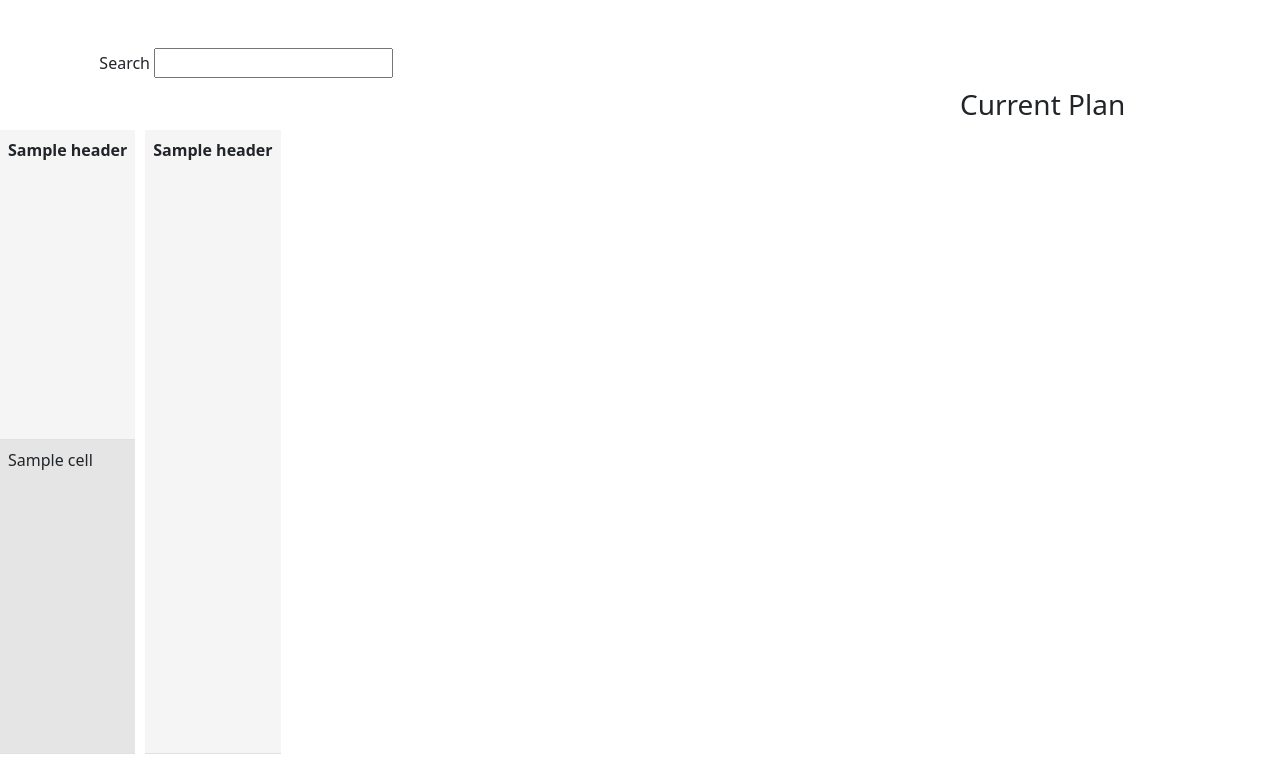
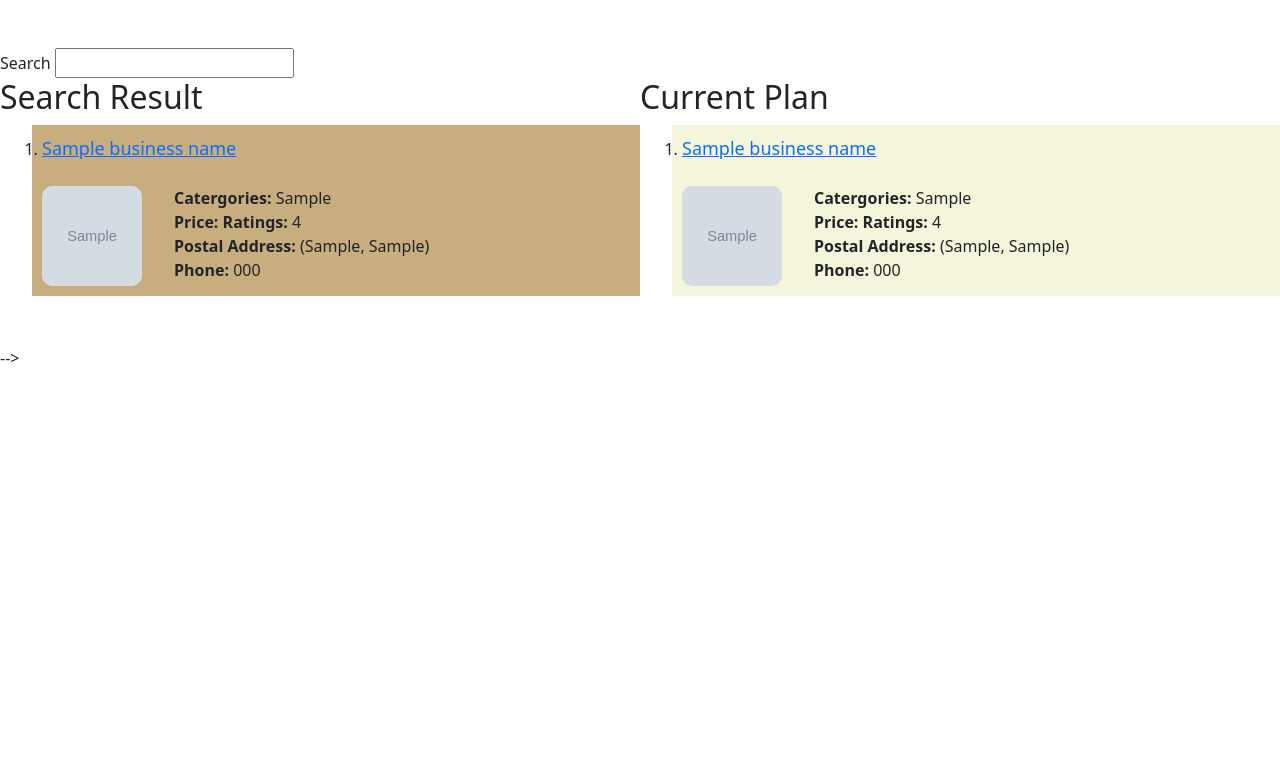
Before and after one commit to RushikeshBhagat/Collaborative-travel-management-system, a Flask app: template templates/createPlan.html in a window 1280 px wide. Shown: the part 78-848 px from the top of the page. After the commit the page ends 440 px from the top, so only its background shows below. Run offline with Flask 2, Linux system fonts and the light colour scheme; the template is opened without the code that fills it: most values are stand-ins (such as "Sample title", 1, 10 or a date in 2020); grey boxes marked "Sample" are stand-in pictures; lists and menus that the app fills with data are empty.

Commit message:
changed vewPlan UI

```diff
--- a/app.py
+++ b/app.py
@@ -220,8 +220,15 @@
 
 
 @app.route("/", methods=['GET','POST'])
+
+def index():
+
+        #return render_template('index.html')
+
+    return render_template('index.html')
+
 @app.route("/createPlan", methods=['GET','POST'])
-def index():
+def createPlan():
     if request.method == 'POST':
 
         if 'city' in request.form :
@@ -237,32 +244,10 @@
 
         business_data = response.json()
 
-        cols = ["Name","Website","Image", "Ratings", "Price", "Address", "Phone No."]
-        filter=[]
-        for business in business_data['businesses']:
-            temp=[]
-            temp.append((business['name']))
-            temp.append((business['url']))
-            temp.append((business['image_url']))
-            temp.append((business['rating']))
-            if "price" in business:
-                temp.append((business['price']))
-            else:
-                business['price']=""
-                temp.append(business['price'])
-            temp.append((business['location']['display_address']))
-            temp.append((business['phone']))
-            filter.append(temp)
+        #print(filters)
+        return render_template('createPlan.html', biz_json = business_data['businesses'])
 
-        #print(filters)
-        return render_template('createPlan.html',cols=cols,filter=filter)
-        #return render_template('index.html')
-
-    return render_template('index.html')
-
-
-
-
+    return render_template('createPlan.html')
 
 @app.route("/update", methods=['GET','POST'])
 def update():
--- a/static/styles.css
+++ b/static/styles.css
@@ -1,32 +1,3 @@
-.table {
-  background-color: #f5f5f5;
-}
-
-.table__row:nth-child(even) {
-  background-color: #e5e5e5;
-}
-
-.table__header {
-  text-align: left;
-}
-
-.table__cell {
-  padding: 4px;
-}
-
-#txt {
-  margin-bottom: 10px;
-}
-
-#plan {
-  padding-left: 75%;
-}
-
-label {
-  display: inline-block;
-  width: 150px;
-  text-align: right;
-}
 nav {
   display: flex; /* 1 */
   justify-content: space-between; /* 2 */
@@ -48,41 +19,41 @@
   color: #0d47a1;
 }
 
-h4 {
-  left: 20px;
+.biz{
+  display: flex;
+  margin-bottom: 10px;
+  padding: 10px;
+  background-color: #C8AD7F;
+  line-height: 1.5;
+}
+.fav_biz{
+  display: flex;
+  margin-bottom: 10px;
+  padding: 10px;
+  background-color: beige;
+  line-height: 1.5;
+}
+a {
+  color: black;
+  font-size: large;
+}
+ol {
+  padding-left: 20px;
+}
+ul {
+  float: right;
+  padding-left: 20px;
+}
+img {
+  float: left;
+  border-radius: 10px;
+}
+.search {
+  float: left;
+  width: 50%;
 }
 
-img {
-  height: 80px;
-  width: 80px;
+.favorites {
+  float: right;
+  width: 50%;
 }
-
-#tc {
-  position: absolute;
-  top: 100px;
-  left: 500px;
-}
-
-#img {
-  position: absolute;
-  top: 250px;
-  left: 500px;
-}
-
-#prof {
-  position: absolute;
-  top: 100px;
-  left: -30px;
-}
-
-#btn {
-  position: absolute;
-  top: 150px;
-  left: 140px;
-}
-
-#btn-updt {
-  position: absolute;
-  top: 600px;
-  left: 170px;
-}
--- a/templates/createPlan.html
+++ b/templates/createPlan.html
@@ -5,21 +5,6 @@
     <meta http-equiv="X-UA-Compatible" content="IE=edge" />
     <meta name="viewport" content="width=device-width, initial-scale=1.0" />
     <title>Create Plan</title>
-    <style>
-      #cont {
-        min-height: 80vh;
-        display: flex;
-      }
-
-      .left {
-        display: flex;
-        padding-right: 10px;
-      }
-
-      .right {
-        display: flex;
-      }
-    </style>
     <link rel="stylesheet" href="/static/styles.css" />
     <link
       href="https://cdn.jsdelivr.net/npm/bootstrap@5.1.3/dist/css/bootstrap.min.css"
@@ -34,7 +19,7 @@
       <ul>
         <li><a class="navbar-brand" href="{{url_for('index')}}">Home</a></li>
         <li>
-          <a class="navbar-brand" href="{{url_for('update')}}">View Plans</a>
+          <a class="navbar-brand" href="{{url_for('index')}}">View Plans</a>
         </li>
       </ul>
     </nav>
@@ -48,51 +33,58 @@
       </div>
     </form>
 
-    <h3 id="plan">Current Plan</h3>
+    <div id="output">
+      <div id="search" class = "search">
+      <h2>Search Result</h3>
+        <ol>
+          {% for businessName in biz_json %}
+          <div class ="biz" > <li>
+            <a href="{{businessName['url'] }}" target="_blank"> {{businessName['name']}}  </a>
+            <br><br>
+            <ul>
+            <b> Catergories: </b> {{bizCategories}} <br>
+            <b> Price: </b> <?php echo array_key_exists('price', $businessName) ?$businessName['price'] : ''; }} <br>
+            <b> Ratings: </b> {{businessName['rating']}} <br>
+            <b> Postal Address: </b>
+            {{businessName['location']['display_address'][0] ,businessName['location']['display_address'][1]}} <br>
+            <b> Phone: </b> {{businessName['display_phone']}} <br>
 
-    <div id="cont">
-      <br />
-      <div class="left">
-        <table class="table">
-          <tr class="table__header">
-            {% for header in cols %}
+            </ul>
 
-            <th class="cell">{{ header }}</th>
+            <img src= "{{businessName['image_url'] }}" height="100px" width="100px"></img>
 
-            {% endfor %}
-          </tr>
+          </li>
+        </div> <br>
+        {% endfor %}
+        </ol>
+      </div>
+      <div id="favorites" class = "favorites">
+        <h2>Current Plan</h3>
+          <ol>
+            {% for businessName in biz_json %}
+            <div class ="fav_biz" > <li>
+              <a href="{{businessName['url'] }}" target="_blank"> {{businessName['name']}}  </a>
+              <br><br>
+              <ul>
+              <b> Catergories: </b> {{bizCategories}} <br>
+              <b> Price: </b> <?php echo array_key_exists('price', $businessName) ?$businessName['price'] : ''; }} <br>
+              <b> Ratings: </b> {{businessName['rating']}} <br>
+              <b> Postal Address: </b>
+              {{businessName['location']['display_address'][0] ,businessName['location']['display_address'][1]}} <br>
+              <b> Phone: </b> {{businessName['display_phone']}} <br>
 
-          {% for row in filter %}
-          <tr class="table__row">
-            {% for cell in row %} {% if loop.index0 ==1 %}
-            <td class="table__cell">
-              <a href="{{cell}}"> Visit here </a>
-            </td>
-            {% elif loop.index0 !=2 %}
-            <td class="table__cell">{{ cell }}</td>
+              </ul>
 
-            {% else %}
-            <td class="table__cell">
-              <img src="{{cell}}" width="auto" height="200" />
-            </td>
-            {% endif %} {% endfor %}
-          </tr>
+              <img src= "{{businessName['image_url'] }}" height="100px" width="100px"></img>
+
+            </li>
+          </div> <br>
           {% endfor %}
-        </table>
-      </div>
+          </ol>
+        </div>
+    </div>
+-->
 
-      <div class="right">
-        <table class="table">
-          <tr class="table__header">
-            {% for header in cols %}
-
-            <th class="cell">{{ header }}</th>
-
-            {% endfor %}
-          </tr>
-        </table>
-      </div>
-    </div>
 
     <script
       src="https://cdn.jsdelivr.net/npm/bootstrap@5.1.3/dist/js/bootstrap.bundle.min.js"
--- a/templates/index.html
+++ b/templates/index.html
@@ -19,7 +19,7 @@
       <ul>
         <li><a class="navbar-brand" href="{{url_for('index')}}">Home</a></li>
         <li>
-          <a class="navbar-brand" href="{{url_for('update')}}">View Plans</a>
+          <a class="navbar-brand" href="{{url_for('index')}}">View Plans</a>
         </li>
       </ul>
     </nav>
--- a/templates/viewPlan.html
+++ b/templates/viewPlan.html
@@ -19,7 +19,7 @@
       <ul>
         <li><a class="navbar-brand" href="{{url_for('index')}}">Home</a></li>
         <li>
-          <a class="navbar-brand" href="{{url_for('update')}}">View Plans</a>
+          <a class="navbar-brand" href="{{url_for('index')}}">View Plans</a>
         </li>
       </ul>
     </nav>
```
